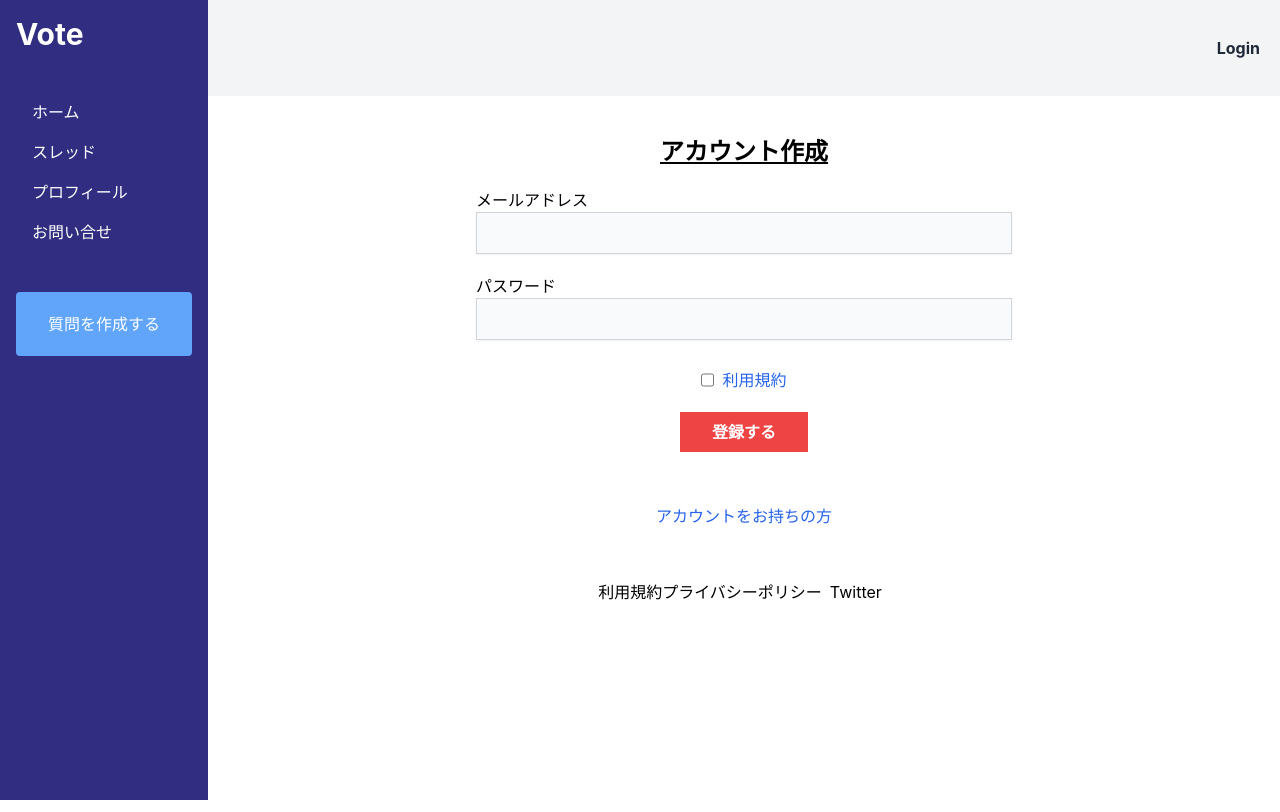
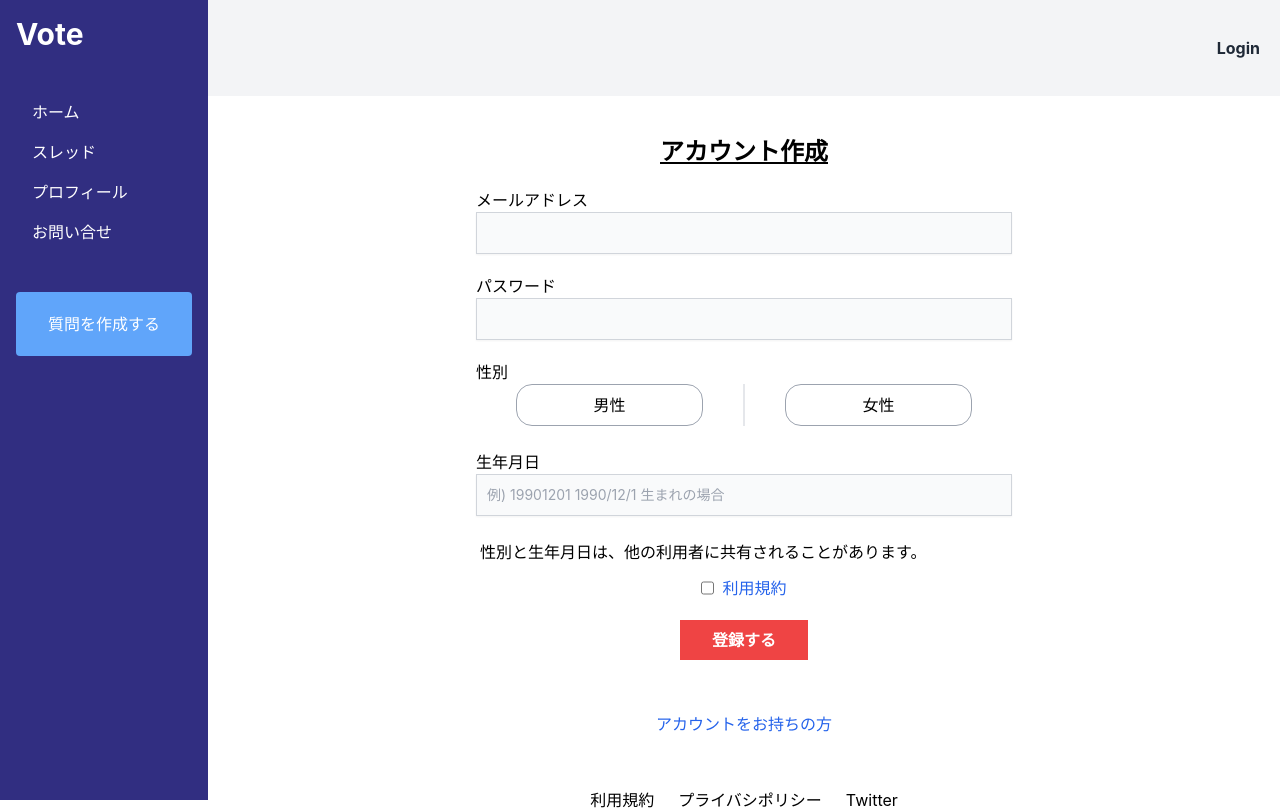
Before and after one commit to yabuki829/vote, a React (Create React App) app: page /register in a window 1280 px wide. Built offline with nearby package versions, Linux system fonts and the light colour scheme.

Commit message:
ログインしてるuserが投票できないバグを修正

```diff
--- a/src/components/contents/Auth/Login.tsx
+++ b/src/components/contents/Auth/Login.tsx
@@ -23,10 +23,6 @@ const Login:React.FC =  () =>  {
     setCookie("token",result)
 
     handleGetProfile(result)
-
-
-
-
   };
 
   async function handleGetProfile(token:string){
@@ -37,7 +33,7 @@ const Login:React.FC =  () =>  {
      }
     })
       .then((res:AxiosResponse<Array<Profile>>) => {
-        alert("priofileを取得しました")
+        // alert("priofileを取得しました")
         console.log(res.data)
         setCookie("userid",res.data[0].user.id)
       //profileに画像が登録されていればクッキーに保存する
@@ -46,8 +42,8 @@ const Login:React.FC =  () =>  {
           setCookie("profileimage",res.data[0].image)
        }
        setCookie("nickName",res.data[0].nickName)
-       alert("ホーム画面に移動します")
-      navigate(-1)
+      //  alert("ホーム画面に移動します")
+        navigate("/")
   })
   }
 
--- a/src/components/contents/Auth/Register.tsx
+++ b/src/components/contents/Auth/Register.tsx
@@ -1,35 +1,51 @@
-import React from 'react'
+import React, { useState } from 'react'
 import Footer from '../Footer/Footer'
 import { useNavigate,Link} from "react-router-dom"
 import { useForm, SubmitHandler } from "react-hook-form";
-import { Auth_Login, login, postAPIRegisterProfile, registerUser } from '../../../methods/Api';
+import { Auth_Login,Auth_Register , postAPIRegisterProfile, registerUser } from '../../../methods/Api';
 import { useCookies } from "react-cookie";
+
+type genderButtonType = {
+  id:string
+  gender:string
+  value:number
+  required:boolean
+}
+
 
 const Register = () => {
   const [cookies, setCookie, removeCookie] = useCookies()
   const navigate = useNavigate()
-  const { register, handleSubmit,formState: { errors } } = useForm<Auth_Login>()
+  const { register, handleSubmit,formState: { errors } } = useForm<Auth_Register>()
+  const [selectedGender, setSelectedGender] = useState("")
+  const genderButtons:Array<genderButtonType> = [
+    { id: "male", gender: "男性", value: 1, required: true },
+    { id: "female", gender: "女性", value: 2, required: false },
+  ];
+
+  const handleLogin: SubmitHandler<Auth_Register> = async data =>{
+    //アカウント作成
+    const auth:Auth_Register = { email:data["email"] ,password:data["password"],dateOfBirth:data["dateOfBirth"],gender:selectedGender}
+    const user_id = registerUser(auth)
+    setCookie("userid",user_id)
+    navigate("/entry")
 
 
 
-  const handleLogin: SubmitHandler<Auth_Login> = async data =>{
-    //アカウント作成
-    const auth:Auth_Login = {email:data["email"] ,password:data["password"]}
-    const user_id = await registerUser(auth)
-    setCookie("userid",user_id["id"])
-    alert(user_id.id)
-    navigate("/entry")
-
+  };
+  const handleGenderChange = (e:React.ChangeEvent<HTMLInputElement>) => {
+    setSelectedGender(e.target.value); // ラジオボタンの状態を更新
   };
 
   return (
     <div className=" flex justify-center mt-10" >
-    <div className='w-1/2 bg-gray-400"'>
+    <div className='w-2/3 md:w-1/2  bg-gray-400"'>
       <div className='flex justify-center'>
         <h1 className='text-2xl font-bold underline '>アカウント作成</h1>
       </div>
 
       <form onSubmit={handleSubmit(handleLogin)} className='py-5 ' action="">
+
 
         <div className='items-center pb-5'>
           <label className=" ">メールアドレス</label>
@@ -41,6 +57,34 @@ const Register = () => {
           <input {...register("password", { required: true, maxLength: 20 })}  type="password"  id="password" className="w-full shadow-sm bg-gray-50 border border-gray-300 text-gray-900 text-sm focus:ring-primary-500 focus:border-primary-500 block  p-2.5 "/>
           {errors.password?.type === 'required' && <p className='text-gray-600' role="alert">パスワードが入力されていません</p>}
         </div>
+
+        <div className=''>
+          <label className=" ">性別</label>
+          <div className="flex">
+
+            <div className="w-full mx-10">
+              <input className="hidden" type="radio" name="central" id="male" value="male" onChange={handleGenderChange} checked={selectedGender === "male"} />
+              <label className={`flex flex-col w-full max-w-lg text-center border rounded-2xl border-gray-400 p-2 hover:border-blue-400 hover:bg-blue-200 ${selectedGender === "male" ? "bg-blue-200 " : ""}`} htmlFor="male">
+                男性
+              </label>
+            </div>
+            <div className='border-l border border-gray-200' ></div>
+          <div className="w-full mx-10">
+            <input className="hidden" type="radio" name="central" id="female" value="female" onChange={handleGenderChange} checked={selectedGender === "female"} />
+            <label className={`flex flex-col w-full max-w-lg text-center border rounded-2xl border-gray-400 p-2 hover:border-blue-400 hover:bg-blue-200 ${selectedGender === "female" ? "bg-blue-200 " : ""}`} htmlFor="female">
+              女性
+            </label>
+          </div>
+        </div>
+
+        </div>
+        <br />
+        <div className='items-center pb-5 w-full'>
+          <label className=" ">生年月日</label>
+          <input placeholder='例) 19901201 1990/12/1 生まれの場合' {...register("dateOfBirth", { required: true, maxLength: 8 })}  type="number"  id="number" className=" w-full shadow-sm bg-gray-50 border border-gray-300 text-gray-900 text-sm focus:ring-primary-500 focus:border-primary-500 block  p-2.5"/>
+          {errors.password?.type === 'required' && <p className='text-gray-600' role="alert">生年月日が入力されていません</p>}
+        </div>
+        <p className='m-1'>性別と生年月日は、他の利用者に共有されることがあります。</p>
         <div className='flex justify-center pt-2'>
           <input  type="checkbox" name="" id="" />
           <Link  to="/terms" className='text-blue-600 pl-2'>利用規約</Link>
--- a/src/components/contents/Footer/Footer.tsx
+++ b/src/components/contents/Footer/Footer.tsx
@@ -2,11 +2,11 @@ import React from 'react'
 import { Link} from "react-router-dom"
 const Footer = () => {
   return (
-    <footer className='w-full '>
+    <footer className='w-full'>
       <div className='flex justify-center md:justify-center'>
-        <Link to="/rule" className='block text-xs md:text-base hover:underline '><a href="">利用規約</a> </Link>
-        <Link to="/privacypolicy" className='block text-xs md:text-base hover:underline '><a href="">プライバシーポリシー</a> </Link>
-        <a className='mx-2 block text-xs md:text-base hover:underline' href="https://twitter.com/sdi2025">Twitter</a>
+        <Link to="/rule" className='block text-xs md:text-base hover:underline mx-3'><a href="">利用規約</a> </Link>
+        <Link to="/privacypolicy" className='block text-xs md:text-base hover:underline  mx-3'><a href="">プライバシポリシー</a> </Link>
+        <a className='block text-xs md:text-base hover:underline mx-3' href="https://twitter.com/sdi2025">Twitter</a>
 
 
       </div>
--- a/src/components/contents/contact/Contact.tsx
+++ b/src/components/contents/contact/Contact.tsx
@@ -1,6 +1,7 @@
 import React from 'react'
 import { useForm, SubmitHandler } from "react-hook-form";
 import emailjs from '@emailjs/browser';
+import Footer from '../Footer/Footer';
 
 //  いい名前見つけたら変更する
 //  ここのContactでしか使用してない
@@ -75,7 +76,7 @@ const Contact = () => {
           <br />
            <p className='text-center'><span><a className='text-blue-400 hover:underline' href="https://twitter.com/sdi2025" target="_blank">Twiiter</a></span> からのご連絡でも大丈夫です！</p>
         </div>
-
+       <Footer/>
       </section>
 
   )
--- a/src/methods/Api.tsx
+++ b/src/methods/Api.tsx
@@ -12,6 +12,12 @@ export type Auth_Login = {
 }
 
 
+export type Auth_Register = {
+  email:string
+  password: string
+  dateOfBirth: number
+  gender: string
+}
 
 export async function login(auth:Auth_Login){
   //トークン メールアドレス　パスワードが必要
@@ -26,16 +32,20 @@ export async function login(auth:Auth_Login){
 
 }
 
-export async function registerUser(auth:Auth_Login){
-  console.log("apiに接続します")
-  const res = await axios.post(`${baseURL}api/register/`,auth,{
+export async function registerUser(auth:Auth_Register){
+  alert("apiに接続します")
+  await axios.post(`${baseURL}api/register/`,auth,{
     headers: {
       "Content-Type": "application/json",
     }
-  });
-  console.log("データ登録",res.data)
-  //useridが返ってくる
-  return res.data["id"]
+  }).then((res)=> {
+    //useridが返ってくる
+    return res.data["id"]
+  }).catch(()=>{
+    alert("エラー")
+    }
+  )
+
 }
 
 //質問を取得する
@@ -113,9 +123,10 @@ export async function putAPISelectChoice(choiceID:string,token:string,voteID:str
   }
   else{
     alert("ログインuserが投票します")
-    const res = await axios.put(`${baseURL}api/vote/${voteID}/`,choiceID,{
+    const res = await axios.put(`${baseURL}api/vote/${voteID}/`,data,{
       headers: {
         "Content-Type": "application/json",
+        Authorization: "JWT " + `${token}`
       }
     });
 
```
